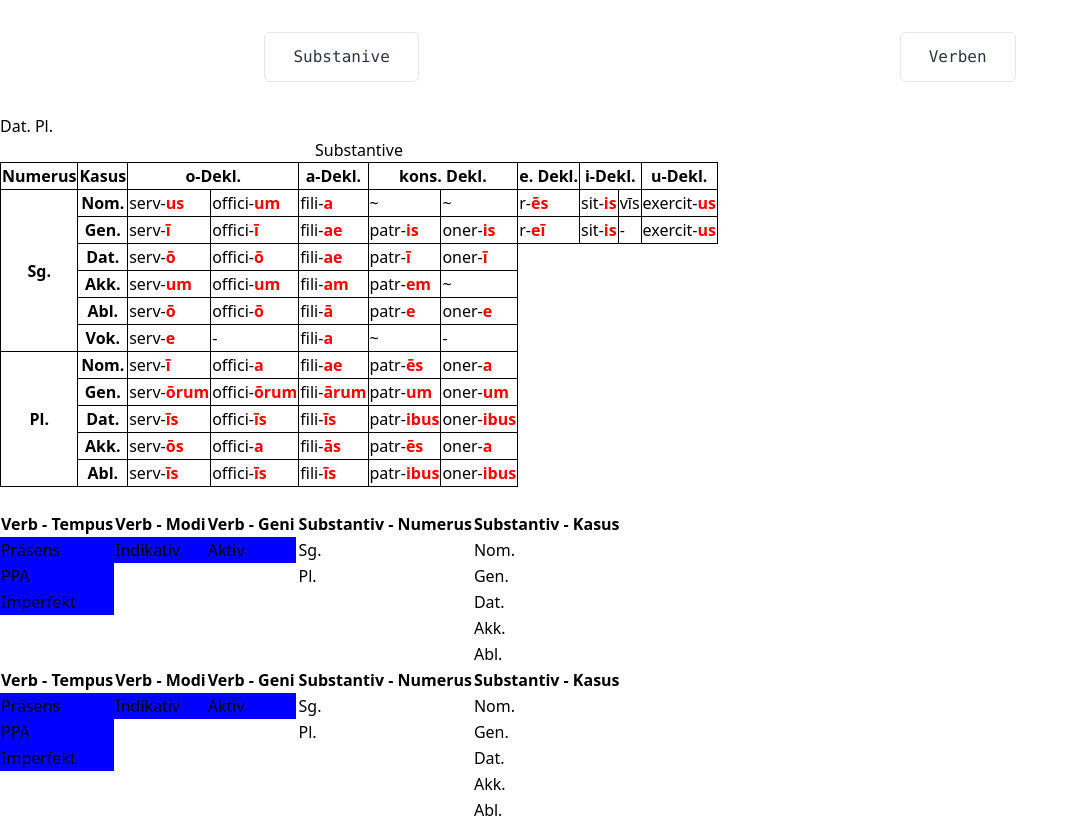
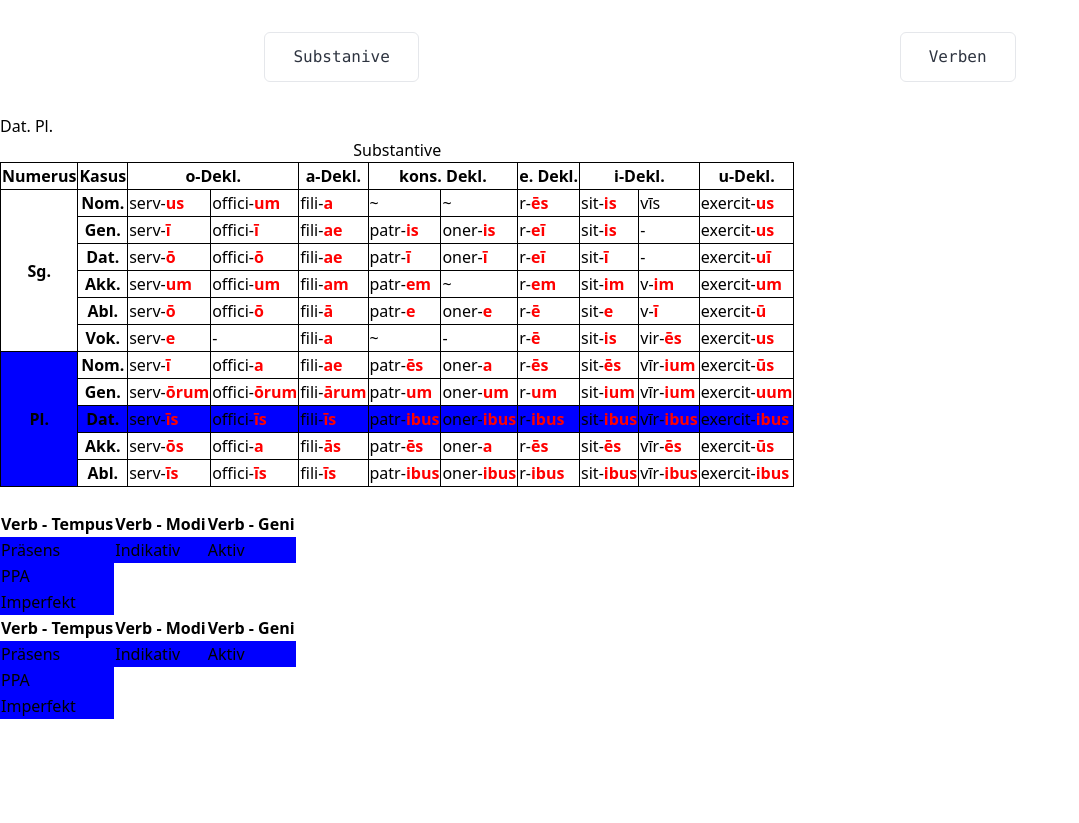
Before and after one commit to LunaDEV-net/LunaDEV-net.github.io, an Astro site: page /projects/lateindingsdabumsta in a window 1280 px wide. Both pictures are taken after a click on the button "Substanive". Shown: the whole page, without its empty margins (0-1079 px from the left). After the commit the page ends 800 px from the top, so only its background shows below. Built offline with nearby package versions, Linux system fonts and the light colour scheme; Astro itself is replaced by a stand-in of ours.

Commit message:
here is a nice version without style

```diff
--- a/src/components/lateindingsdabumsta/main_js.astro
+++ b/src/components/lateindingsdabumsta/main_js.astro
@@ -180,12 +180,10 @@
             "Verb - Tempus": all_tempi,
             "Verb - Modi": all_modi,
             "Verb - Geni": all_geni,
-            "": [""],
-            "Substantiv - Numerus": all_numeri,
-            "Substantiv - Kasus": all_kasi
         }
 
         generate_table_using_colloms(dict, settings_table);
+
     }
 
     function colorTableText() {
@@ -273,6 +271,27 @@
 
         document.getElementById("Output_table").innerHTML = selected_template.innerHTML;
 
+        // Find the correct row for the selected Numerus and Kasus
+        let rows = document.querySelectorAll("#Output_table table tbody tr");
+        rows.forEach(row => {
+            // Get the Numerus (rowspan) cell and Kasus (case) cell
+            let CellNumerus = row.dataset.numerus;
+            let KasusCell = row.querySelector('th:not([data-ignore_marking])')
+            let CellKasus = KasusCell.innerText.trim();
+
+            let Kasus_is_equl = function (){ if (
+                KasusCell.dataset.alternitivekasus
+            ) {
+                return (CellKasus === selected_kasus || KasusCell.dataset.alternitivekasus.trim() === selected_kasus);
+            } else {
+                return (CellKasus === selected_kasus);
+            }};
+
+            if (CellNumerus === selected_numerus && Kasus_is_equl()) {
+                row.classList.add('selected');
+            }
+        });
+        document.querySelector(`#Output_table table tbody th[rowspan][data-numerus="${selected_numerus}"]`).classList.add('selected');
 
 
     }
--- a/src/components/lateindingsdabumsta/tables_templates.astro
+++ b/src/components/lateindingsdabumsta/tables_templates.astro
@@ -306,6 +306,10 @@
             <td>fili-ae</td>
             <td>patr-&imacr;</td>
             <td>oner-&imacr;</td>
+            <td>r-e&imacr;</td>
+            <td>sit-&imacr;</td>
+            <td>-</td>
+            <td>exercit-u&imacr;</td>
         </tr>
         <tr class="red_after_minus" data-numerus="Sg.">
             <th scope="row">Akk.</th>
@@ -314,6 +318,10 @@
             <td>fili-am</td>
             <td>patr-em</td>
             <td>~</td>
+            <td>r-em</td>
+            <td>sit-im</td>
+            <td>v-im</td>
+            <td>exercit-um</td>
         </tr>
         <tr class="red_after_minus" data-numerus="Sg.">
             <th scope="row">Abl.</th>
@@ -322,6 +330,10 @@
             <td>fili-&amacr;</td>
             <td>patr-e</td>
             <td>oner-e</td>
+            <td>r-&emacr;</td>
+            <td>sit-e</td>
+            <td>v-&imacr;</td>
+            <td>exercit-&umacr;</td>
         </tr>
         <tr class="red_after_minus" data-numerus="Sg.">
             <th scope="row">Vok.</th>
@@ -330,6 +342,10 @@
             <td>fili-a</td>
             <td>~</td>
             <td>-</td>
+            <td>r-&emacr;</td>
+            <td>sit-is</td>
+            <td>vir-&emacr;s</td>
+            <td>exercit-us</td>
         </tr>
         <tr class="red_after_minus" data-numerus="Pl.">
             <th scope="row" rowspan="5" data-numerus="Pl." data-ignore_marking="yes">Pl.</th>
@@ -339,6 +355,10 @@
             <td>fili-ae</td>
             <td>patr-&emacr;s</td>
             <td>oner-a</td>
+            <td>r-&emacr;s</td>
+            <td>sit-&emacr;s</td>
+            <td>v&imacr;r-ium</td>
+            <td>exercit-&umacr;s</td>
         </tr>
         <tr class="red_after_minus" data-numerus="Pl.">
             <th scope="row">Gen.</th>
@@ -347,6 +367,10 @@
             <td>fili-&amacr;rum</td>
             <td>patr-um</td>
             <td>oner-um</td>
+            <td>r-um</td>
+            <td>sit-ium</td>
+            <td>v&imacr;r-ium</td>
+            <td>exercit-uum</td>
         </tr>
         <tr class="red_after_minus" data-numerus="Pl.">
             <th scope="row">Dat.</th>
@@ -355,6 +379,10 @@
             <td>fili-&imacr;s</td>
             <td>patr-ibus</td>
             <td>oner-ibus</td>
+            <td>r-ibus</td>
+            <td>sit-ibus</td>
+            <td>v&imacr;r-ibus</td>
+            <td>exercit-ibus</td>
         </tr>
         <tr class="red_after_minus" data-numerus="Pl.">
             <th scope="row">Akk.</th>
@@ -363,6 +391,10 @@
             <td>fili-&amacr;s</td>
             <td>patr-&emacr;s</td>
             <td>oner-a</td>
+            <td>r-&emacr;s</td>
+            <td>sit-&emacr;s</td>
+            <td>v&imacr;r-&emacr;s</td>
+            <td>exercit-&umacr;s</td>
         </tr>
         <tr class="red_after_minus" data-numerus="Pl.">
             <th scope="row">Abl.</th>
@@ -371,6 +403,10 @@
             <td>fili-&imacr;s</td>
             <td>patr-ibus</td>
             <td>oner-ibus</td>
+            <td>r-ibus</td>
+            <td>sit-ibus</td>
+            <td>v&imacr;r-ibus</td>
+            <td>exercit-ibus</td>
         </tr>
         </tbody>
     </table>
```
